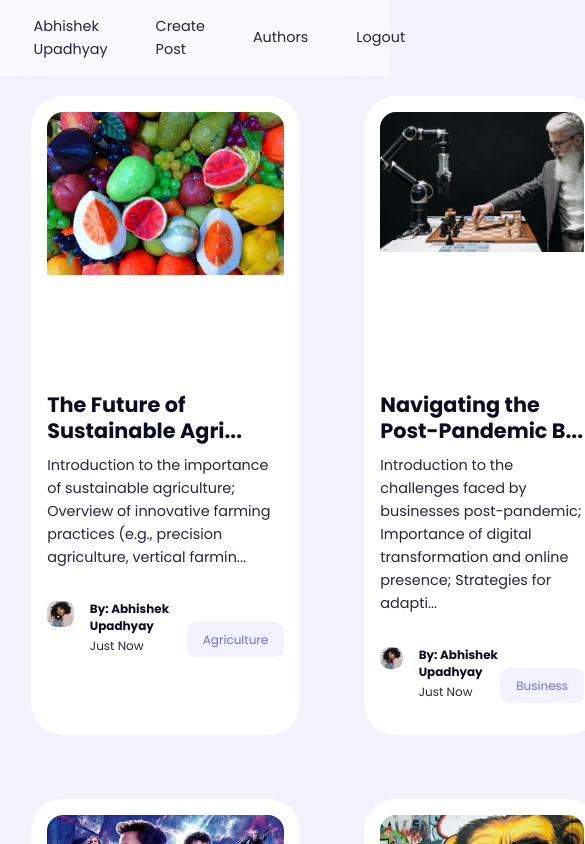
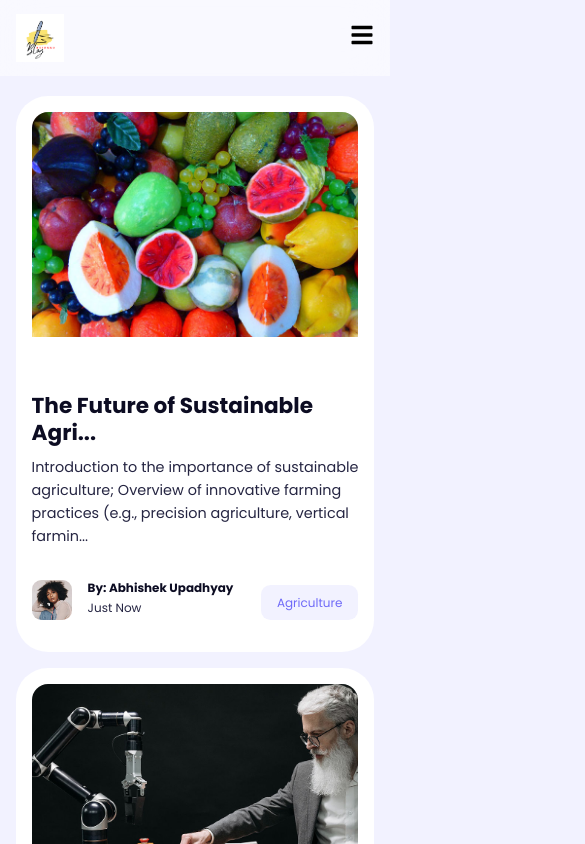
Before and after one commit to abhi-up/Blog-Bridge, a React (Vite) app in the folder client/: page / in a window 390 px wide. Shown: the top 844 px of the page, 585 px wide, since content can reach past the window. Built offline with nearby package versions, Linux system fonts and the light colour scheme.

Commit message:
media queries: responsive design

```diff
--- a/client/src/components/Header.jsx
+++ b/client/src/components/Header.jsx
@@ -1,34 +1,59 @@
-import React from "react"
+import React, { useState } from "react"
 import { Link } from "react-router-dom"
 import Logo from "../images/logo.png"
 import { FaBars } from "react-icons/fa"
 import { AiOutlineClose } from "react-icons/ai"
 
 const Header = () => {
+    const [isNavShowing, setIsNavShowing] = useState(
+        window.innerWidth > 800 ? true : false
+    )
+
+    const closeNavHandler = () => {
+        if (window.innerWidth < 800) {
+            setIsNavShowing(false)
+        } else {
+            setIsNavShowing(true)
+        }
+    }
+
     return (
         <nav>
             <div className="container nav__container">
-                <Link to="/" className="nav__logo">
+                <Link to="/" className="nav__logo" onClick={closeNavHandler}>
                     <img src={Logo} alt="Logo" />
                 </Link>
 
+                {isNavShowing && (
                     <ul className="nav__menu">
                         <li>
-                        <Link to="/profile/sdsd">Abhishek Upadhyay</Link>
+                            <Link to="/profile/sdsd" onClick={closeNavHandler}>
+                                Abhishek Upadhyay
+                            </Link>
                         </li>
                         <li>
-                        <Link to="/create">Create Post</Link>
+                            <Link to="/create" onClick={closeNavHandler}>
+                                Create Post
+                            </Link>
                         </li>
                         <li>
-                        <Link to="/authors">Authors</Link>
+                            <Link to="/authors" onClick={closeNavHandler}>
+                                Authors
+                            </Link>
                         </li>
                         <li>
-                        <Link to="/logout">Logout</Link>
+                            <Link to="/logout" onClick={closeNavHandler}>
+                                Logout
+                            </Link>
                         </li>
                     </ul>
+                )}
 
-                <button className="nav__toggle-btn">
-                    <AiOutlineClose />
+                <button
+                    className="nav__toggle-btn"
+                    onClick={() => setIsNavShowing(!isNavShowing)}
+                >
+                    {isNavShowing ? <AiOutlineClose /> : <FaBars />}
                 </button>
             </div>
         </nav>
--- a/client/src/index.css
+++ b/client/src/index.css
@@ -503,3 +503,119 @@ textarea {
     display: flex;
     gap: 1rem;
 }
+
+/* ============================= MEDIA QUERIES (small devices) =============================== */
+@media screen and (max-width: 800px) {
+    h1 {
+        font-size: 2rem;
+    }
+
+    h2 {
+        font-size: 1.6rem;
+    }
+
+    h3 {
+        font-size: 1.35rem;
+    }
+
+    .container {
+        width: var(--container-width-md);
+    }
+
+    /* NAVBAR */
+    .nav__container {
+        position: relative;
+    }
+
+    .nav__menu {
+        position: absolute;
+        top: 5rem;
+        right: 0;
+        flex-direction: column;
+        gap: 0;
+    }
+
+    .nav__menu li {
+        width: 100%;
+        box-shadow: -2rem 4rem 4rem rgba(0, 0, 0, 0.26);
+        animation: dropDown 500ms ease forwards;
+        opacity: 0;
+        transform: rotateX(90deg);
+        transform-origin: top;
+    }
+
+    @keyframes dropDown {
+        to {
+            opacity: 1;
+            transform: rotateX(0);
+        }
+    }
+
+    .nav__menu li:nth-child(2) {
+        animation-delay: 300ms;
+    }
+
+    .nav__menu li:nth-child(3) {
+        animation-delay: 600ms;
+    }
+
+    .nav__menu li:nth-child(4) {
+        animation-delay: 900ms;
+    }
+
+    .nav__menu li a {
+        display: block;
+        background: var(--color-white);
+        padding: 0.85rem 2.5rem;
+    }
+
+    .nav__toggle-btn {
+        display: inline-block;
+        background: transparent;
+        font-size: 1.5rem;
+        cursor: pointer;
+    }
+
+    .posts__container {
+        grid-template-columns: 1fr;
+        gap: 1rem;
+    }
+
+    .footer__categories {
+        flex-direction: column;
+    }
+
+    .post-detail {
+        width: 100%;
+        background: transparent;
+        padding: 0;
+    }
+
+    .register,
+    .login,
+    .create-post {
+        width: 100%;
+    }
+
+    .form.profile__form {
+        margin-top: 2.5rem;
+        width: 100%;
+    }
+
+    .authors__container {
+        grid-template-columns: 1fr;
+        gap: 1.2rem;
+    }
+
+    .dashboard__post {
+        flex-direction: column;
+    }
+
+    .dashboard__post-info {
+        gap: 1.5rem;
+    }
+
+    .dashboard__post-thumbnail {
+        width: 5rem;
+    }
+}
```
Lines whose indentation alone changed are shown as unchanged.
